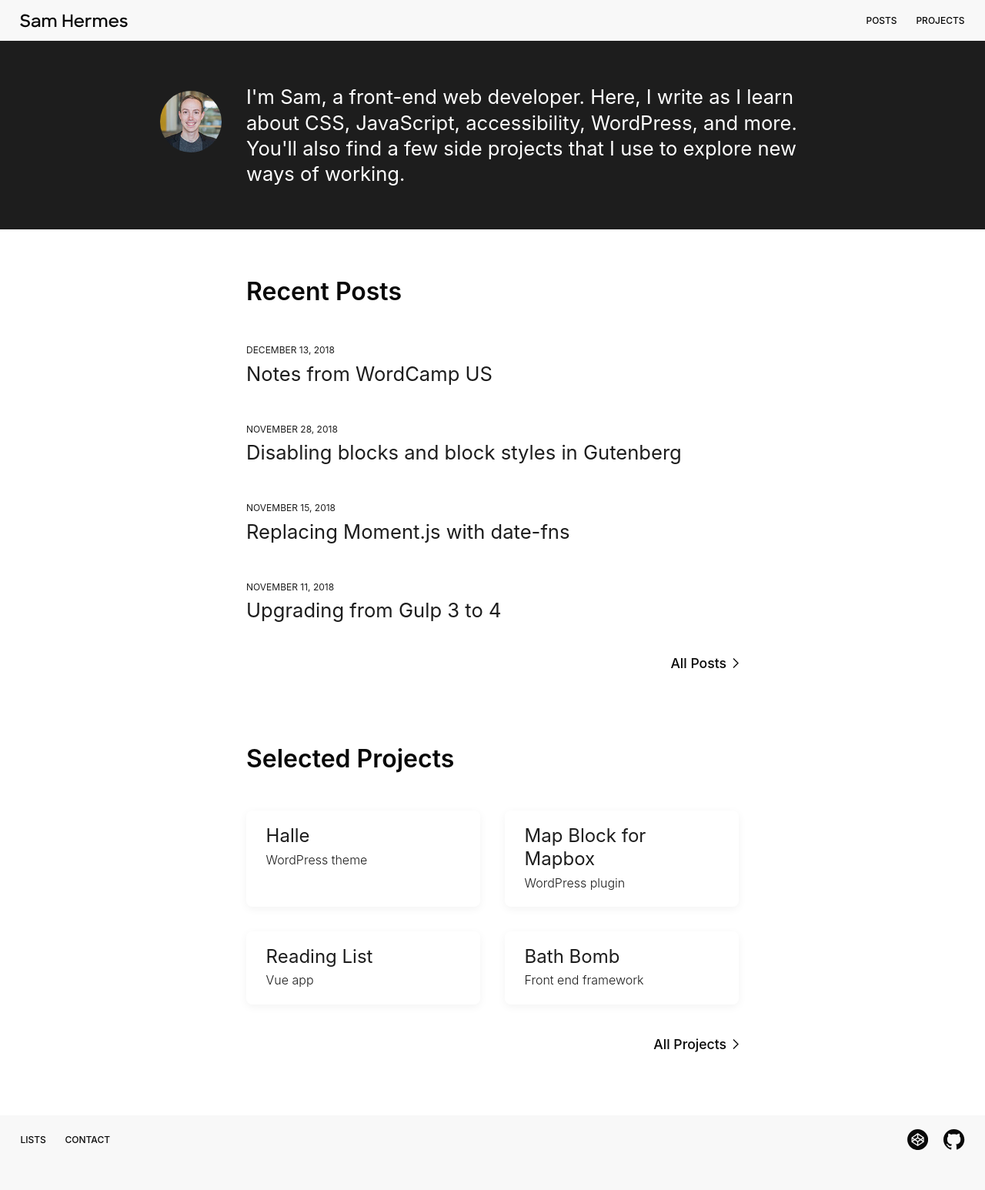
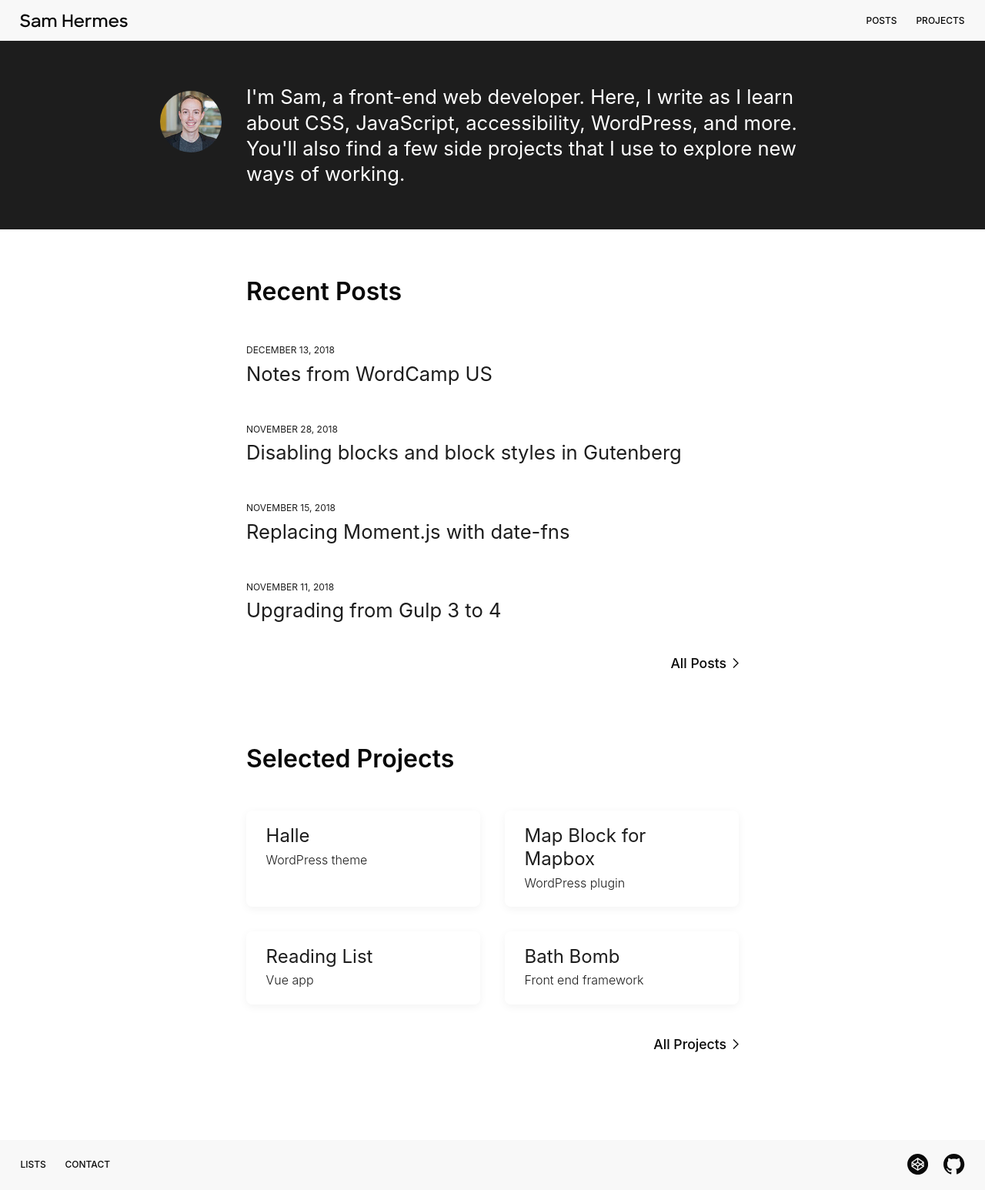
Before and after one commit to samhermes/samhermes.github.io, a Jekyll site: the page built from index.md, in a window 1280 px wide. Shown: the whole page at 77% size. Built offline with Jekyll 4.4.1, drawn with Linux system fonts in a browser that asks for light colours.

Commit message:
Put the padding back where it's supposed to be!

```diff
--- a/_sass/_home.scss
+++ b/_sass/_home.scss
@@ -1,5 +1,7 @@
 .page-home {
-    padding-bottom: 2rem;
+    .page {
+        padding-bottom: 2rem;
+    }
 
     .intro {
         background: #1d1d1d;
```
